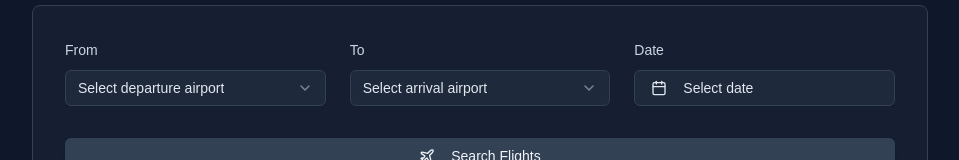
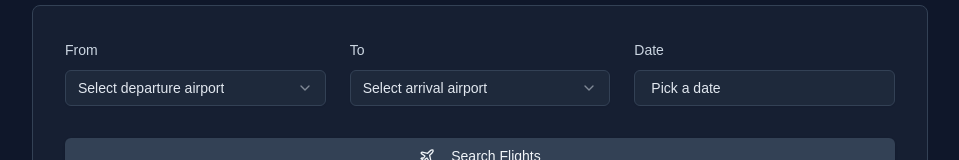
Before and after one commit to KcPele/flight_aggregator_ng, a Next.js app: page / in a window 1280 px wide. Shown: the part 211-371 px from the top of the page, without its empty margins (160-1119 px from the left). Built offline with nearby package versions, Linux system fonts and the light colour scheme.

Commit message:
custom calender

```diff
--- /dev/null
+++ b/src/components/CustomCalender.tsx
@@ -0,0 +1,52 @@
+import React, { useState } from "react";
+import { Button } from "@/components/ui/button";
+import { Calendar as BaseCalendar } from "@/components/ui/calendar";
+import { format, isBefore, startOfDay } from "date-fns";
+import {
+  Popover,
+  PopoverContent,
+  PopoverTrigger,
+} from "@/components/ui/popover";
+
+const CustomCalendar = ({ date, onDateChange }) => {
+  const [open, setOpen] = useState(false);
+
+  const handleSelect = (selectedDate: Date | undefined) => {
+    onDateChange(selectedDate);
+    setOpen(false);
+  };
+
+  const modifiers = {
+    passed: (day: Date) => isBefore(day, startOfDay(new Date())),
+  };
+
+  const modifiersClassNames = {
+    passed: "line-through text-muted-foreground",
+  };
+
+  return (
+    <Popover open={open} onOpenChange={setOpen}>
+      <PopoverTrigger asChild>
+        <Button
+          variant="outline"
+          className="w-full justify-start bg-slate-800 border-slate-700 text-slate-200 hover:bg-slate-700"
+        >
+          {date ? format(date, "PPP") : "Pick a date"}
+        </Button>
+      </PopoverTrigger>
+      <PopoverContent className="w-auto p-0" align="start">
+        <BaseCalendar
+          mode="single"
+          selected={date}
+          onSelect={handleSelect}
+          initialFocus
+          modifiers={modifiers}
+          modifiersClassNames={modifiersClassNames}
+          fromDate={new Date()}
+        />
+      </PopoverContent>
+    </Popover>
+  );
+};
+
+export default CustomCalendar;
--- a/src/components/SearchFlight.tsx
+++ b/src/components/SearchFlight.tsx
@@ -27,6 +27,7 @@ import { IbomAirResponse } from "@/types/ibomair";
 import { AirPeaceResponse } from "@/types/airpeace";
 import { CalendarIcon, Plane } from "lucide-react";
 import { Loader2 } from "lucide-react";
+import CustomCalender from "./CustomCalender";
 export function SearchFlight() {
   const [searchParams, setSearchParams] = useState<SearchParams>({
     date: null,
@@ -118,7 +119,16 @@ export function SearchFlight() {
 
         <div className="space-y-2">
           <Label className="text-slate-300">Date</Label>
-          <Popover>
+          <CustomCalender
+            date={searchParams.date}
+            onDateChange={(value) =>
+              updateSearchParam(
+                "date",
+                format(value as Date, DATE_FORMAT.STANDARD)
+              )
+            }
+          />
+          {/* <Popover>
             <PopoverTrigger asChild>
               <Button
                 variant="outline"
@@ -132,6 +142,7 @@ export function SearchFlight() {
             </PopoverTrigger>
             <PopoverContent className="w-auto p-0">
               <Calendar
+
                 mode="single"
                 selected={searchParams.date || undefined}
                 onSelect={(value) =>
@@ -143,7 +154,7 @@ export function SearchFlight() {
                 initialFocus
               />
             </PopoverContent>
-          </Popover>
+          </Popover> */}
         </div>
       </div>
 
```
